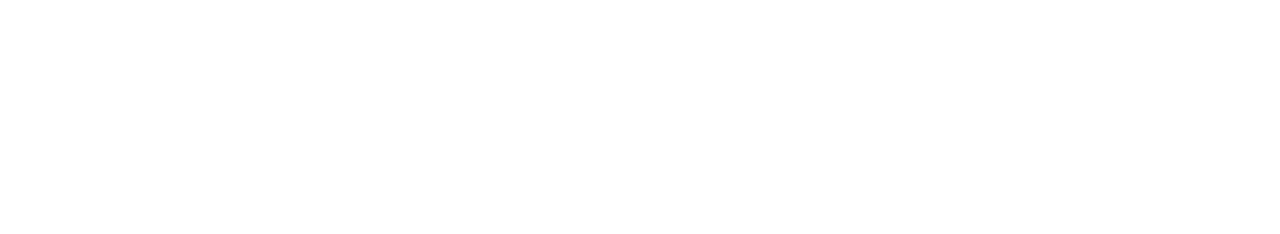
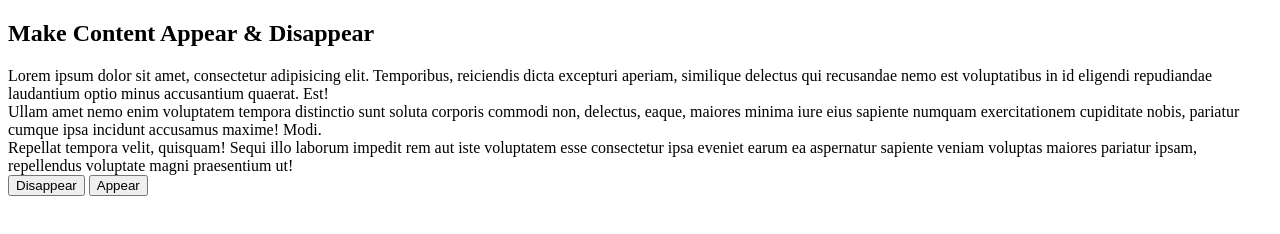
Before and after one commit to Jahazielvaz/jQuery-practice, a plain HTML site: page index.html in a window 1280 px wide. Drawn offline with nearby package versions, Linux system fonts and the light colour scheme.

Commit message:
I have made content appear and disappear

```diff
--- a/index.html
+++ b/index.html
@@ -7,6 +7,22 @@
     <link rel="stylesheet" href="./main.css">
   </head>
   <body>
+    <div id="page-container">
+      <section id="display-toggler">
+        <h2>Make Content Appear & Disappear</h2>
+        <div class="divs">Lorem ipsum dolor sit amet, consectetur adipisicing elit. Temporibus, reiciendis dicta excepturi aperiam, similique delectus qui recusandae nemo est voluptatibus in id eligendi repudiandae laudantium optio minus accusantium quaerat. Est!</div>
+        <div class="divs">Ullam amet nemo enim voluptatem tempora distinctio sunt soluta corporis commodi non, delectus, eaque, maiores minima iure eius sapiente numquam exercitationem cupiditate nobis, pariatur cumque ipsa incidunt accusamus maxime! Modi.</div>
+        <div class="divs">Repellat tempora velit, quisquam! Sequi illo laborum impedit rem aut iste voluptatem esse consectetur ipsa eveniet earum ea aspernatur sapiente veniam voluptas maiores pariatur ipsam, repellendus voluptate magni praesentium ut!</div>
+        <button class="dis">Disappear</button>
+        <button class="app">Appear</button>
+      </section>
+
+      <section>
+
+      </section>
+
+
+    </div>
     <script src="./index.js"></script>
   </body>
 </html>
--- a/index.js
+++ b/index.js
@@ -0,0 +1,14 @@
+$(() => {
+// MAKING CONTENT DISAPPEAR AND APPEAR
+  // $('.dis').click(() => {
+  //   $('.divs').hide()
+  // })
+  //
+  // $('.app').click(() => {
+  //   $('.divs').show()
+  // })
+
+
+
+
+}) //End of jQuery
```
Also changed, not shown: 1 other file.
